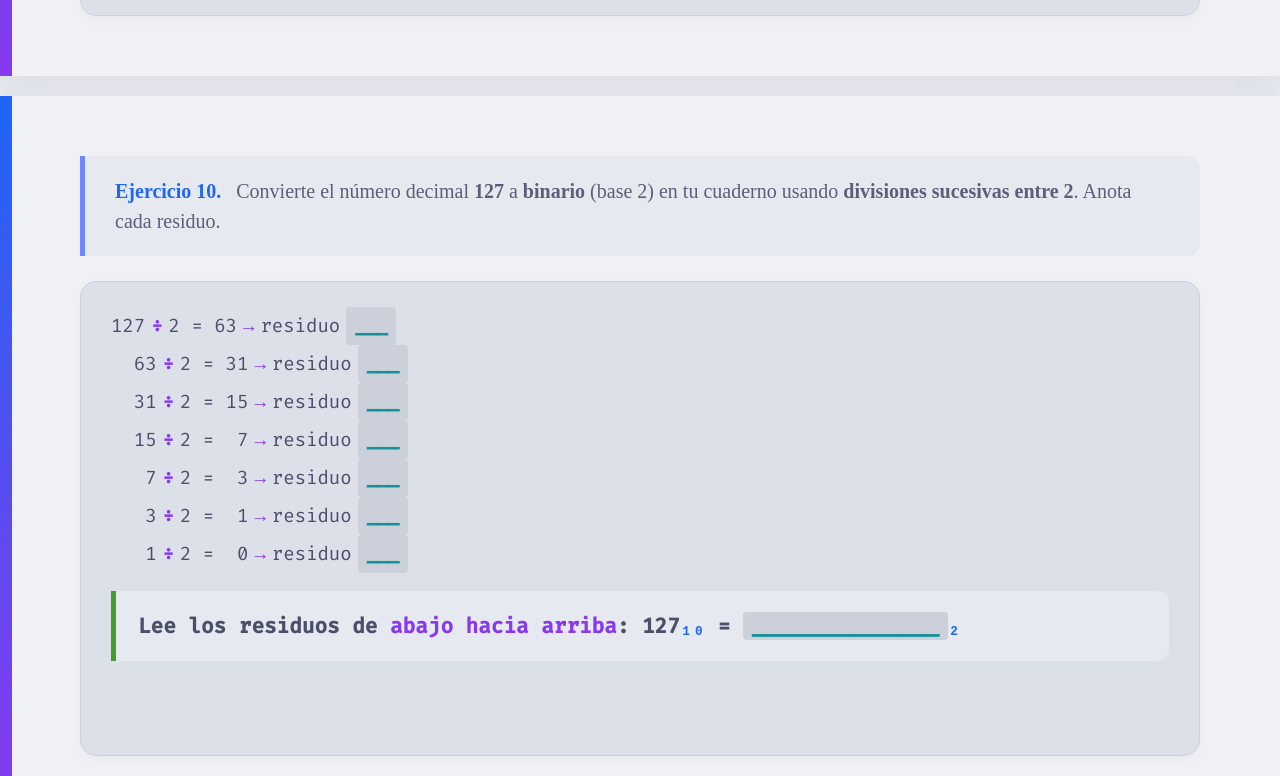
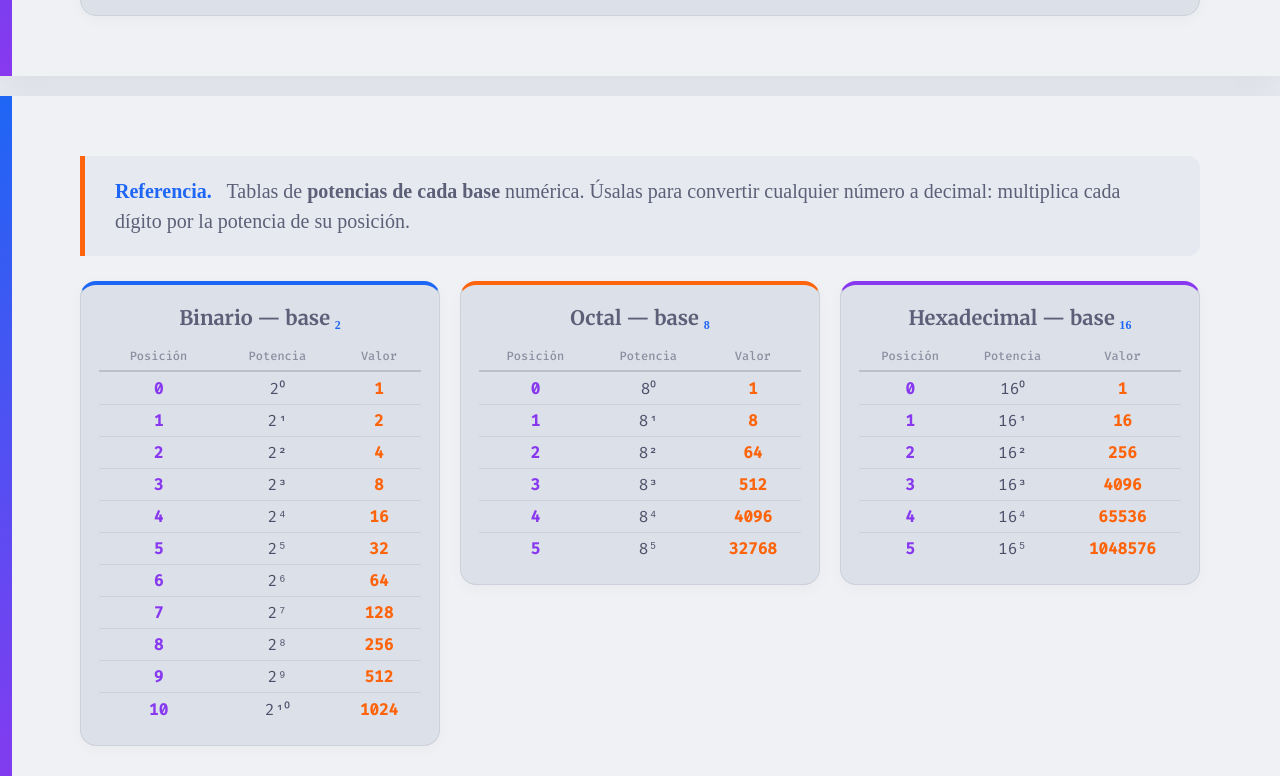
Before and after one commit to micheldavalos/repaso_lenguaje_c_26A, a website: page index.html in a window 1280 px wide. Shown: the part 8804-9580 px from the top of the page. Drawn offline with Linux system fonts and the light colour scheme.

Commit message:
Add power tables for binary, octal, and hexadecimal conversions in index.html

```diff
--- a/index.html
+++ b/index.html
@@ -282,6 +282,63 @@
             color: var(--ctp-blue);
             font-weight: 700;
         }
+
+        /* Tablas de potencias por base */
+        .power-tables {
+            display: grid;
+            grid-template-columns: repeat(3, 1fr);
+            gap: 20px;
+            width: 100%;
+            flex-grow: 1;
+            align-items: start;
+        }
+
+        .power-table {
+            background: var(--ctp-crust);
+            border: 1px solid var(--ctp-surface0);
+            border-radius: 16px;
+            box-shadow: 0 4px 15px rgba(0,0,0,0.03);
+            padding: 20px 18px;
+            border-top: 4px solid var(--ctp-blue);
+        }
+
+        .power-table:nth-child(2) { border-top-color: var(--ctp-peach); }
+        .power-table:nth-child(3) { border-top-color: var(--ctp-mauve); }
+
+        .power-table h3 {
+            margin: 0 0 12px;
+            font-family: "Merriweather", serif;
+            font-size: 20px;
+            color: var(--ctp-subtext1);
+            text-align: center;
+        }
+
+        .power-table table {
+            width: 100%;
+            border-collapse: collapse;
+            font-family: 'Fira Code', monospace;
+            font-size: 16px;
+        }
+
+        .power-table th {
+            color: var(--ctp-overlay1);
+            font-size: 12px;
+            font-weight: 500;
+            padding: 6px 4px;
+            border-bottom: 2px solid var(--ctp-surface1);
+            text-align: center;
+        }
+
+        .power-table td {
+            padding: 5px 4px;
+            text-align: center;
+            color: var(--ctp-text);
+            border-bottom: 1px solid var(--ctp-surface0);
+        }
+
+        .power-table tr:last-child td { border-bottom: none; }
+        .power-table .exp { color: var(--ctp-mauve); font-weight: 700; }
+        .power-table .val { color: var(--ctp-peach); font-weight: 700; }
     </style>
 </head>
 <body>
@@ -612,6 +669,56 @@ c = Subpro_3(a, b);
         </div>
     </div> -->
 
+    <!-- Diapositiva 22: Tablas de potencias por base -->
+    <div class="slide-container" id="slide22">
+        <div class="description-box" style="border-left-color: var(--ctp-peach);">
+            <p><span class="exercise-number">Referencia.</span> Tablas de <strong>potencias de cada base</strong> numérica. Úsalas para convertir cualquier número a decimal: multiplica cada dígito por la potencia de su posición.</p>
+        </div>
+        <div class="power-tables">
+            <div class="power-table">
+                <h3>Binario — base <span class="base-u">₂</span></h3>
+                <table>
+                    <tr><th>Posición</th><th>Potencia</th><th>Valor</th></tr>
+                    <tr><td class="exp">0</td><td>2⁰</td><td class="val">1</td></tr>
+                    <tr><td class="exp">1</td><td>2¹</td><td class="val">2</td></tr>
+                    <tr><td class="exp">2</td><td>2²</td><td class="val">4</td></tr>
+                    <tr><td class="exp">3</td><td>2³</td><td class="val">8</td></tr>
+                    <tr><td class="exp">4</td><td>2⁴</td><td class="val">16</td></tr>
+                    <tr><td class="exp">5</td><td>2⁵</td><td class="val">32</td></tr>
+                    <tr><td class="exp">6</td><td>2⁶</td><td class="val">64</td></tr>
+                    <tr><td class="exp">7</td><td>2⁷</td><td class="val">128</td></tr>
+                    <tr><td class="exp">8</td><td>2⁸</td><td class="val">256</td></tr>
+                    <tr><td class="exp">9</td><td>2⁹</td><td class="val">512</td></tr>
+                    <tr><td class="exp">10</td><td>2¹⁰</td><td class="val">1024</td></tr>
+                </table>
+            </div>
+            <div class="power-table">
+                <h3>Octal — base <span class="base-u">₈</span></h3>
+                <table>
+                    <tr><th>Posición</th><th>Potencia</th><th>Valor</th></tr>
+                    <tr><td class="exp">0</td><td>8⁰</td><td class="val">1</td></tr>
+                    <tr><td class="exp">1</td><td>8¹</td><td class="val">8</td></tr>
+                    <tr><td class="exp">2</td><td>8²</td><td class="val">64</td></tr>
+                    <tr><td class="exp">3</td><td>8³</td><td class="val">512</td></tr>
+                    <tr><td class="exp">4</td><td>8⁴</td><td class="val">4096</td></tr>
+                    <tr><td class="exp">5</td><td>8⁵</td><td class="val">32768</td></tr>
+                </table>
+            </div>
+            <div class="power-table">
+                <h3>Hexadecimal — base <span class="base-u">₁₆</span></h3>
+                <table>
+                    <tr><th>Posición</th><th>Potencia</th><th>Valor</th></tr>
+                    <tr><td class="exp">0</td><td>16⁰</td><td class="val">1</td></tr>
+                    <tr><td class="exp">1</td><td>16¹</td><td class="val">16</td></tr>
+                    <tr><td class="exp">2</td><td>16²</td><td class="val">256</td></tr>
+                    <tr><td class="exp">3</td><td>16³</td><td class="val">4096</td></tr>
+                    <tr><td class="exp">4</td><td>16⁴</td><td class="val">65536</td></tr>
+                    <tr><td class="exp">5</td><td>16⁵</td><td class="val">1048576</td></tr>
+                </table>
+            </div>
+        </div>
+    </div>
+
     <!-- Diapositiva 14: Ejercicio 10 - Decimal a Binario (a mano) -->
     <div class="slide-container" id="slide14">
         <div class="description-box">
@@ -727,5 +834,6 @@ c = Subpro_3(a, b);
         </div>
     </div>
 
+
 </body>
 </html>
```
